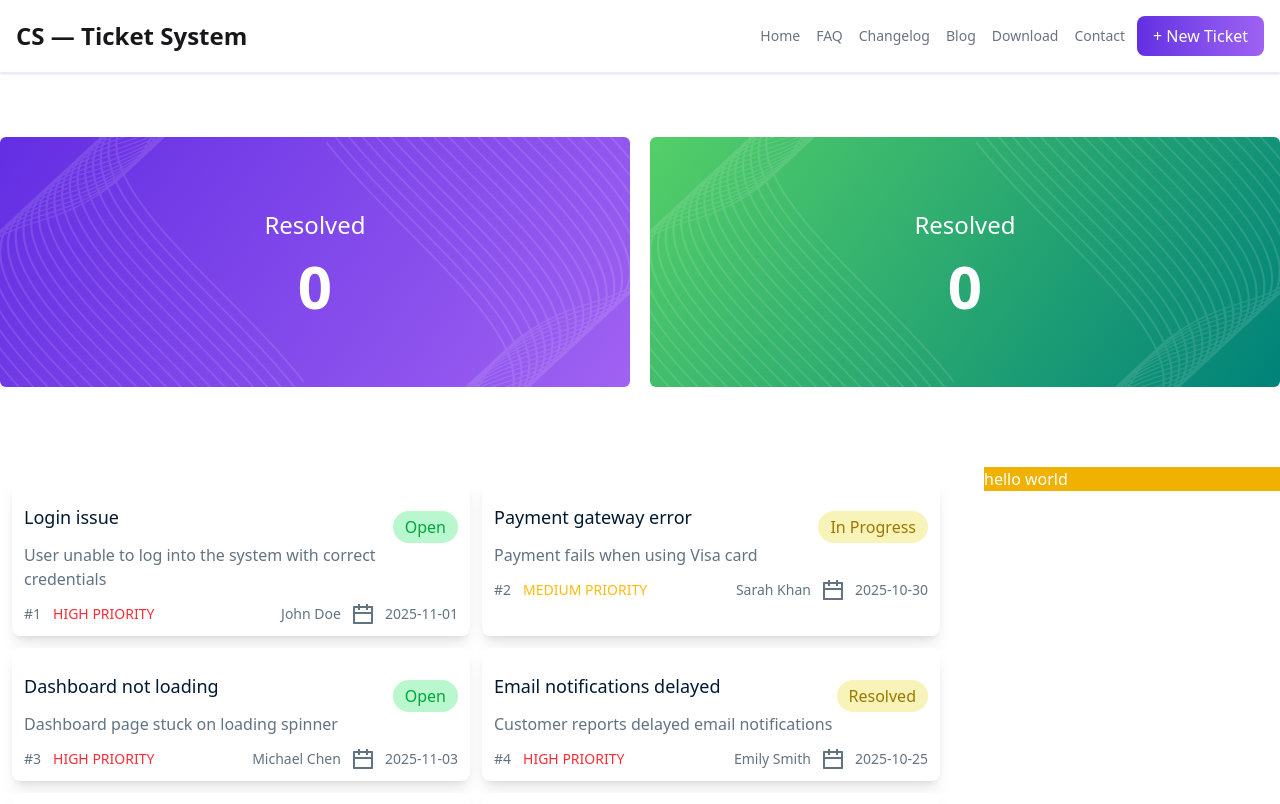
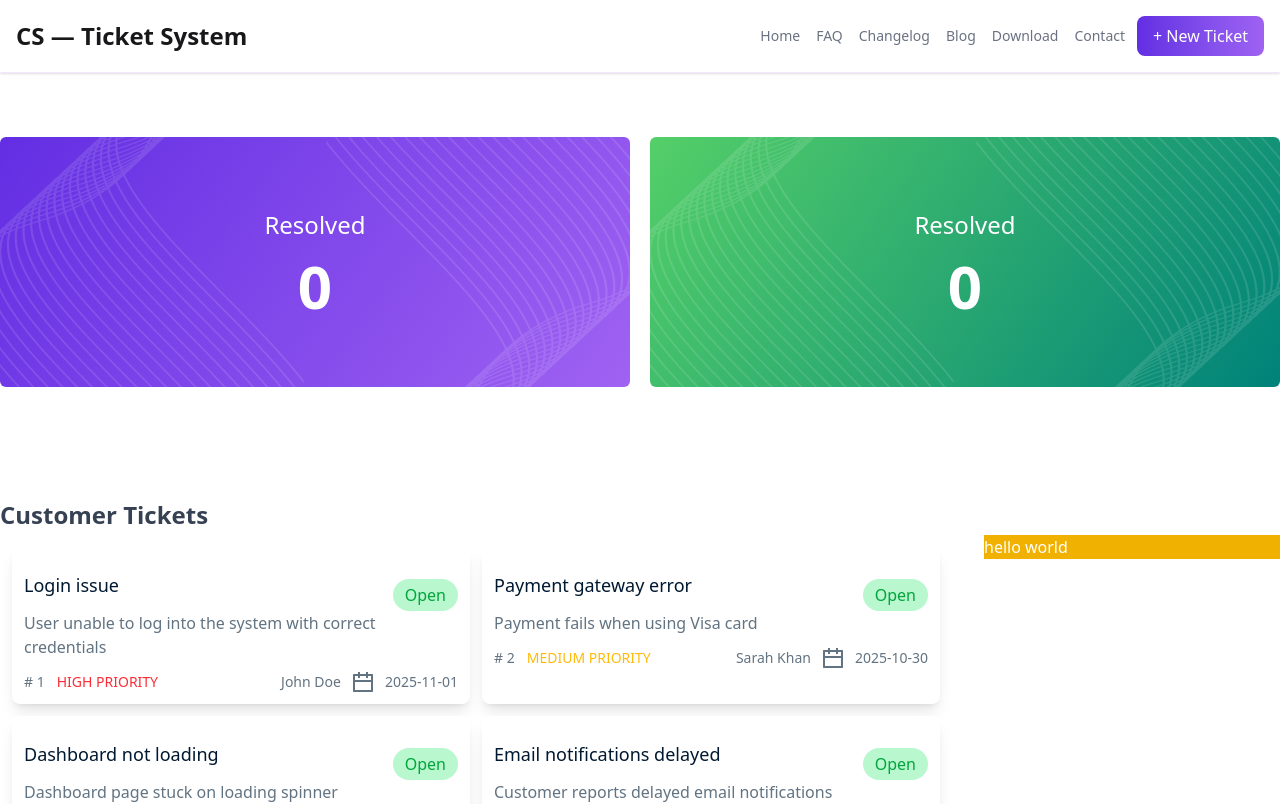
Before and after one commit to rayhan309/Customer-Support-zone, a React (Vite) app: page / in a window 1280 px wide. Shown: the top 804 px of the page. Built offline with nearby package versions, Linux system fonts and the light colour scheme.

Commit message:
issus open

```diff
--- a/index.html
+++ b/index.html
@@ -1,13 +1,21 @@
 <!doctype html>
 <html lang="en">
+
 <head>
   <meta charset="UTF-8" />
   <link rel="icon" type="image/svg+xml" href="/vite.svg" />
   <meta name="viewport" content="width=device-width, initial-scale=1.0" />
   <title>npx</title>
+
+  <!-- font awesome -->
+  <link rel="stylesheet" href="https://cdnjs.cloudflare.com/ajax/libs/font-awesome/6.5.0/css/all.min.css"
+    integrity="sha512-...your-integrity-key..." crossorigin="anonymous" referrerpolicy="no-referrer" />
+
 </head>
+
 <body>
   <div id="root"></div>
   <script type="module" src="/src/main.jsx"></script>
 </body>
+
  </html>
--- a/package.json
+++ b/package.json
@@ -13,6 +13,7 @@
     "@tailwindcss/vite": "^4.1.16",
     "react": "^19.1.1",
     "react-dom": "^19.1.1",
+    "react-toastify": "^11.0.5",
     "tailwindcss": "^4.1.16"
   },
   "devDependencies": {
--- a/public/data.json
+++ b/public/data.json
@@ -14,7 +14,7 @@
     "description": "Payment fails when using Visa card",
     "customer": "Sarah Khan",
     "priority": "MEDIUM PRIORITY",
-    "status": "In Progress",
+    "status": "Open",
     "createdAt": "2025-10-30"
   },
   {
@@ -32,7 +32,7 @@
     "description": "Customer reports delayed email notifications",
     "customer": "Emily Smith",
     "priority": "HIGH PRIORITY",
-    "status": "Resolved",
+    "status": "Open",
     "createdAt": "2025-10-25"
   },
   {
@@ -50,7 +50,7 @@
     "description": "Users cannot upload profile photos",
     "customer": "Priya Patel",
     "priority": "MEDIUM PRIORITY",
-    "status": "In Progress",
+    "status": "Open",
     "createdAt": "2025-10-29"
   },
   {
@@ -68,7 +68,7 @@
     "description": "Search returns unrelated products",
     "customer": "Fatima Noor",
     "priority": "MEDIUM PRIORITY",
-    "status": "In Progress",
+    "status": "Open",
     "createdAt": "2025-11-02"
   },
   {
@@ -86,7 +86,7 @@
     "description": "Users not getting password reset email",
     "customer": "Anna Lee",
     "priority": "HIGH PRIORITY",
-    "status": "Resolved",
+    "status": "Open",
     "createdAt": "2025-10-27"
   },
   {
@@ -104,7 +104,7 @@
     "description": "Auto-renewal not working for premium users",
     "customer": "Maria Silva",
     "priority": "MEDIUM PRIORITY",
-    "status": "In Progress",
+    "status": "Open",
     "createdAt": "2025-11-04"
   },
   {
@@ -122,7 +122,7 @@
     "description": "Some French translations missing in settings",
     "customer": "Paul Dupont",
     "priority": "HIGH PRIORITY",
-    "status": "Resolved",
+    "status": "Open",
     "createdAt": "2025-10-20"
   },
   {
@@ -131,7 +131,7 @@
     "description": "API request times out after 30s for large data",
     "customer": "Jason Kim",
     "priority": "MEDIUM PRIORITY",
-    "status": "In Progress",
+    "status": "Open",
     "createdAt": "2025-11-03"
   }
 ]
--- a/src/App.jsx
+++ b/src/App.jsx
@@ -1,4 +1,5 @@
-import './App.css'
+import './App.css';
+import { ToastContainer } from 'react-toastify';
  import Navber from './components/navber/Navber';
 import Footer from './components/footer/Footer'
 import Issus from './components/issus_manegments/Issus';
@@ -26,6 +27,10 @@ function App() {
 
       {/* footer */}
       <Footer></Footer>
+
+
+
+      <ToastContainer />
     </>
   )
 }
--- a/src/components/banner/Banner.jsx
+++ b/src/components/banner/Banner.jsx
@@ -1,16 +1,16 @@
 import img1 from '../../assets/vector1.png'
-const Banner = () => {
+const Banner = ({ isIn_Progress }) => {
     return (
         <div className="grid grid-cols-2 gap-5 mt-16 max-w-[1450px] mx-auto">
             <div className="banner bannerImg relative">
                 <img className='absolute right-0 top-0 rotate-180' src={img1} alt="" />
                 <h3 className='text-center mt-18 text-white text-2xl font-normal'>Resolved</h3>
-                    <p className='text-[60px] font-semibold mt text-white text-center'>0</p>
+                <p className='text-[60px] font-semibold mt text-white text-center'>{isIn_Progress.length}</p>
             </div>
             <div className="banner bannerImg2">
                 <img className='absolute right-0 top-0 rotate-180' src={img1} alt="" />
-                    <h3 className='text-center mt-18 text-white text-2xl font-normal'>Resolved</h3>
-                    <p className='text-[60px] font-semibold mt text-white text-center'>0</p>
+                <h3 className='text-center mt-18 text-white text-2xl font-normal'>Resolved</h3>
+                <p className='text-[60px] font-semibold mt text-white text-center'>0</p>
             </div>
         </div>
     );
--- a/src/components/issus_manegments/Issus.jsx
+++ b/src/components/issus_manegments/Issus.jsx
@@ -1,4 +1,5 @@
 import { use } from 'react';
+import { useState } from 'react';
 import Banner from '../banner/Banner'
 import IssuCard from './card/IssuCard';
 import AsideCard from './asideCard/AsideCard';
@@ -7,20 +8,29 @@ const Issus = ({ promissData }) => {
 
     const issus = use(promissData)
 
+    const [data, setData] = useState(issus);
+
+    const [isIn_Progress, setIsIn_Progress] = useState([])
+    console.log(isIn_Progress)
+
     return (
         <>
             {/* banner */}
-            <Banner></Banner>
-            <div className='max-w-[1450px] mx-auto mt-20 grid grid-cols-12 gap-8'>
-
-                <div className='borde-2 border-amber-800 p-3 min-h-14 col-span-9'>
-                    <IssuCard issus={issus}></IssuCard>
+            <Banner isIn_Progress={isIn_Progress}></Banner>
+            <div className='max-w-[1450px] mx-auto mt-28'>
+                <h2 className='text-2xl font-semibold text-gray-700'>Customer Tickets</h2>
+                <div className='mt-1 grid grid-cols-12 gap-8'>
+                    <div className='borde-2 border-amber-800 p-3 min-h-14 col-span-9'>
+                        <IssuCard
+                            data={data}
+                            setIsIn_Progress={setIsIn_Progress}
+                            isIn_Progress={isIn_Progress}></IssuCard>
+                    </div>
+                    <div className='col-span-3'>
+                        <AsideCard></AsideCard>
+                    </div>
                 </div>
-                <div className='col-span-3'>
-                    <AsideCard></AsideCard>
-                </div>
-
-            </div>
+             </div>
         </>
     );
 };
--- a/src/components/issus_manegments/card/Card.jsx
+++ b/src/components/issus_manegments/card/Card.jsx
@@ -1,12 +1,30 @@
+import { toast } from 'react-toastify';
 import calender from '../../../assets/calender.png'
 
-const Card = ({ issu }) => {
-console.log(issu);
+const Card = ({ issu, data, setIsIn_Progress, isIn_Progress }) => {
+    // console.log(issu);
 
     const { customer: name, description, priority, status, title: userIssu, id, createdAt } = issu;
 
+
+
+    const cartHanler = () => {
+
+        const findData = data.find(cardData => cardData.id == issu.id)
+
+        if (issu.status == 'Open') {
+            findData.status = "In-Progress";
+            toast(`In Progress Done!`);
+        } else {
+            toast(`Your Issu Already Done!`)
+            return;
+        }
+        setIsIn_Progress([...isIn_Progress, findData])
+        console.log(isIn_Progress)
+    }
+
     return (
-            <div className='bg-white p-3 rounded-lg shadow-lg'>
+        <div onClick={cartHanler} className='bg-white p-3 rounded-lg shadow-lg cursor-pointer'>
             <div className='flex justify-between items-center'>
                 <h2 className='text-lg font-medium text-[#001931]'>{userIssu}</h2>
                 <h5 className={`text-[16px] font-medium px-3 rounded-2xl py-1 mt-5 ${status == "Open" ? 'bg-[#B9F8CF] text-[#02A53B]' : 'bg-[#F8F3B9] text-[#9C7700]'}`}>{status}</h5>
@@ -14,7 +32,7 @@ console.log(issu);
             <h3 className='text-[16px] font-normal text-[#627382]'>{description}</h3>
             <div className='flex justify-between items-center mt-3'>
                 <div className='flex items-center gap-3'>
-                        <p className='text-[14px] font-medium text-[#627382]'>#{id}</p>
+                    <p className='text-[14px] font-medium text-[#627382]'># {id}</p>
                     <p className={`text-[14px] font-medium ${priority == "HIGH PRIORITY" ? 'text-red-500' : 'text-[#FEBB0C]'}`}>{priority}</p>
                 </div>
                 <div className='flex items-center gap-3'>
--- a/src/components/issus_manegments/card/IssuCard.jsx
+++ b/src/components/issus_manegments/card/IssuCard.jsx
@@ -1,12 +1,17 @@
 import Card from "./Card";
 
-const IssuCard = ({ issus }) => {
+const IssuCard = ({ data, setIsIn_Progress, isIn_Progress }) => {
 
     return (
         <>
             <div className="grid grid-cols-2 gap-3">
                 {
-                    issus.map(issu => <Card key={issu.id} issu={issu}></Card>)
+                    data.map(issu => <Card
+                        key={issu.id}
+                        issu={issu}
+                        data={data}
+                        setIsIn_Progress={setIsIn_Progress}
+                        isIn_Progress={isIn_Progress}></Card>)
                 }
             </div>
         </>
```
Also changed, not shown: 1 other file (tests, documents, lock files or other folders). Lines whose indentation alone changed are shown as unchanged.
